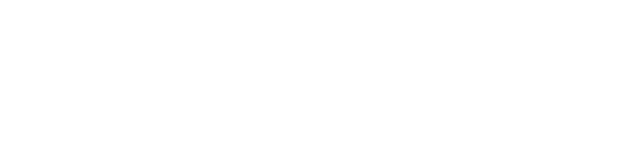
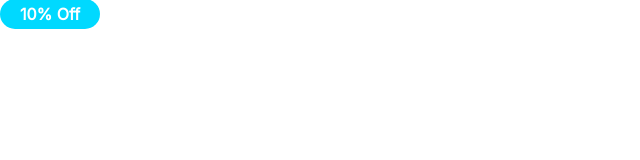
Before and after one commit to SaBA26-void/saba_moshify, a plain HTML site: page index.html in a window 1280 px wide. Shown: the whole page, without its empty margins (0-640 px from the left). Drawn offline with Linux system fonts and the light colour scheme.

Commit message:
Build the Badges component.

```diff
--- a/CSS/styles.css
+++ b/CSS/styles.css
@@ -87,3 +87,37 @@ a {
     font-size: 1.5rem;
   }
 }
+
+/* Badges */
+
+.badge {
+  border-radius: 20px;
+  font-size: 2rem;
+  font-weight: 600;
+  padding: 0.5rem 2rem;
+  white-space: nowrap;
+}
+
+.badge--primary {
+  background: var(--color-primary);
+  color: #fff;
+}
+
+.badge--secondary {
+  background: var(--clor-secondary);
+  color: #fff;
+}
+
+.badge--small {
+  font-size: 1.6rem;
+}
+
+@media screen and (min-windth: 1024px) {
+  .badge {
+    font-size: 1.5rem;
+  }
+
+  .badge--small {
+    font-size: 1.2rem;
+  }
+}
--- a/index.html
+++ b/index.html
@@ -13,5 +13,7 @@
     <link rel="stylesheet" href="css/normalize.css" />
     <link rel="stylesheet" href="css/styles.css" />
   </head>
-  <body></body>
+  <body>
+    <span class="badge badge--secondary badge--small">10% Off</span>
+  </body>
 </html>
```
Also changed, not shown: components/badges.html (added, +3 -0 lines).
